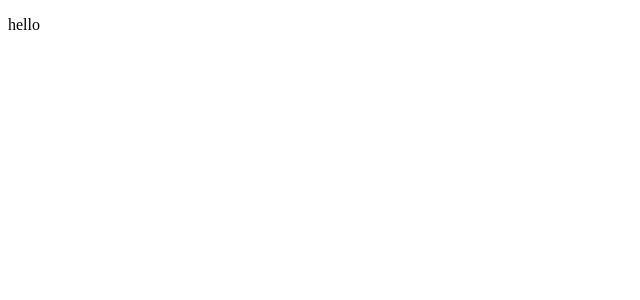
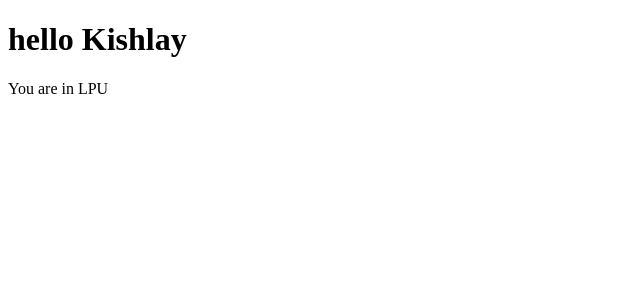
Before and after one commit to KISHLAY568/INT-252, a React (Create React App) app in the folder firstapp/: page / in a window 1280 px wide. Shown: the top 300 px of the page, without its empty margins (0-640 px from the left). Built offline with nearby package versions, Linux system fonts and the light colour scheme.

Commit message:
first commit

```diff
--- a/firstapp/src/index.js
+++ b/firstapp/src/index.js
@@ -15,6 +15,13 @@
 // // to log results (for example: reportWebVitals(console.log))
 // // or send to an analytics endpoint. Learn more: https://bit.ly/CRA-vitals
 // reportWebVitals();
-import ReactDOM from 'react-dom';
-import React from 'react';
-ReactDOM.render(<p>hello</p>,document.getElementById("root"));
+import ReactDOM from "react-dom";
+import React from "react";
+// ReactDOM.render(<p>hello</p>,document.getElementById("root"));
+ReactDOM.render(
+  <React.Fragment>
+    <h1>hello Kishlay</h1>
+    <p>You are in LPU</p>
+  </React.Fragment>,
+  document.getElementById("root")
+);
```
